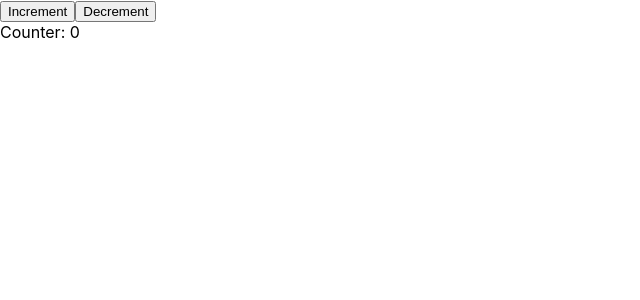
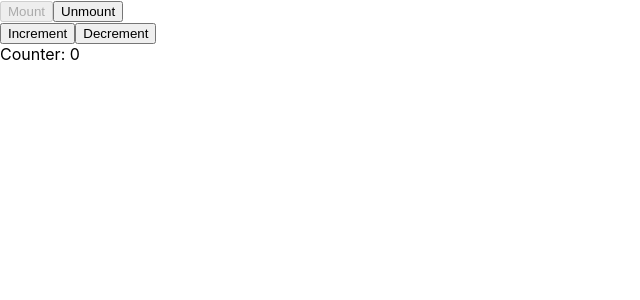
Before and after one commit to erynder-z/react-lifecycles, a React (Create React App) app: page / in a window 1280 px wide. Shown: the top 300 px of the page, without its empty margins (0-640 px from the left). Built offline with nearby package versions, Linux system fonts and the light colour scheme.

Commit message:
Visualize componentDidMount

```diff
--- a/src/App.js
+++ b/src/App.js
@@ -1,12 +1,36 @@
+import React from 'react';
 import './App.css';
 import Counter from './components/Counter';
 
-function App() {
-  return (
-    <div>
-      <Counter></Counter>
-    </div>
-  );
+class App extends React.Component {
+  constructor(props) {
+    super(props);
+
+    this.state = {
+      mount: true,
+    };
+
+    this.mountCounter = () => {
+      this.setState({ mount: true });
+    };
+
+    this.unmountCounter = () => {
+      this.setState({ mount: false });
+    };
+  }
+  render() {
+    return (
+      <div>
+        <button onClick={this.mountCounter} disabled={this.state.mount}>
+          Mount
+        </button>
+        <button onClick={this.unmountCounter} disabled={!this.state.mount}>
+          Unmount
+        </button>
+        {this.state.mount ? <Counter></Counter> : null}
+      </div>
+    );
+  }
 }
 
 export default App;
--- a/src/components/Counter.js
+++ b/src/components/Counter.js
@@ -17,6 +17,11 @@ export default class Counter extends React.Component {
     };
   }
 
+  componentDidMount() {
+    console.log('Component Did Mount');
+    console.log('-------------------');
+  }
+
   render() {
     console.log('render');
 
@@ -28,4 +33,8 @@ export default class Counter extends React.Component {
       </div>
     );
   }
+
+  componentDidUpdate(prevProps, prevState, snapshot) {
+    console.log('Component Did Update');
+  }
 }
```
